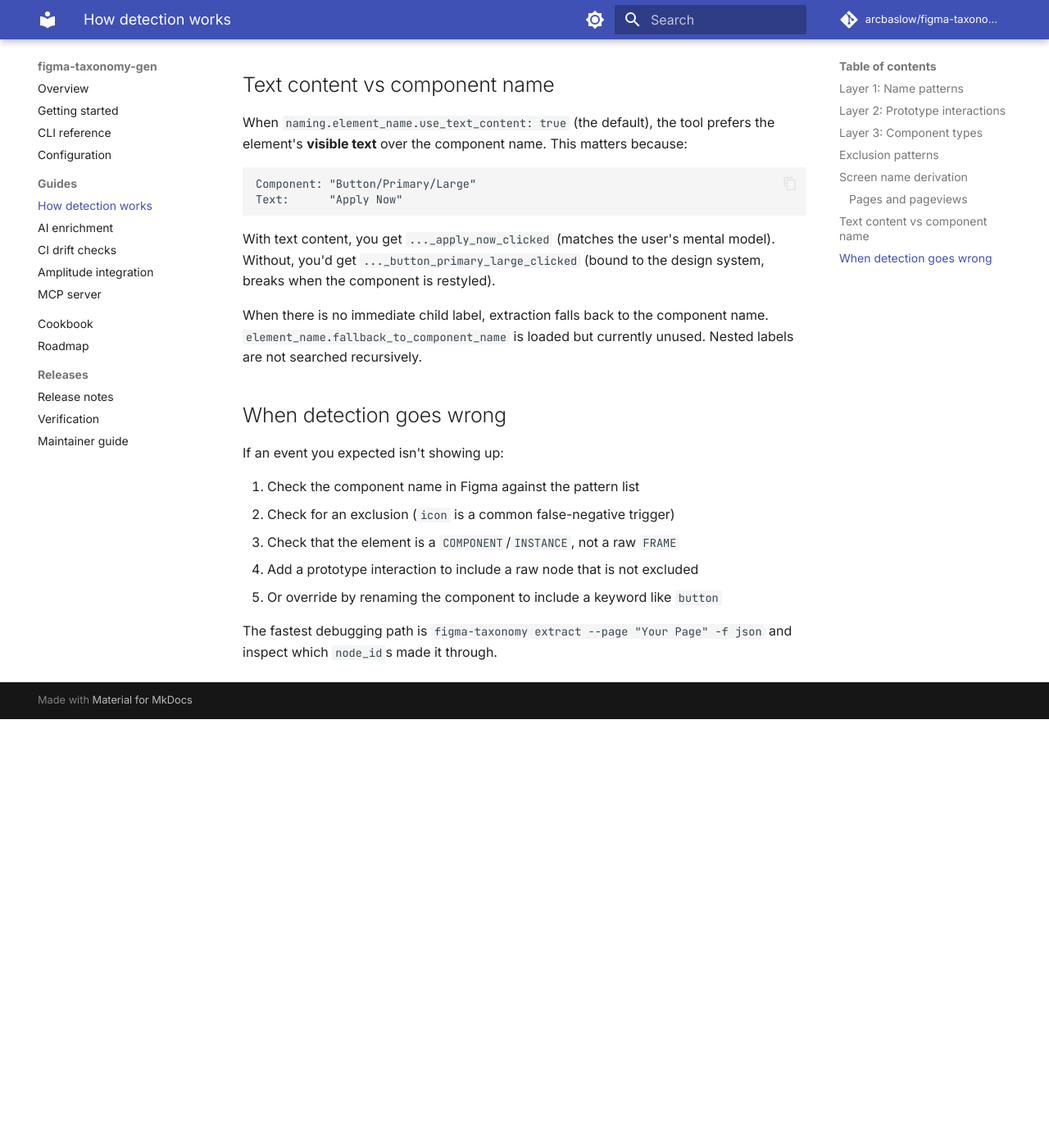
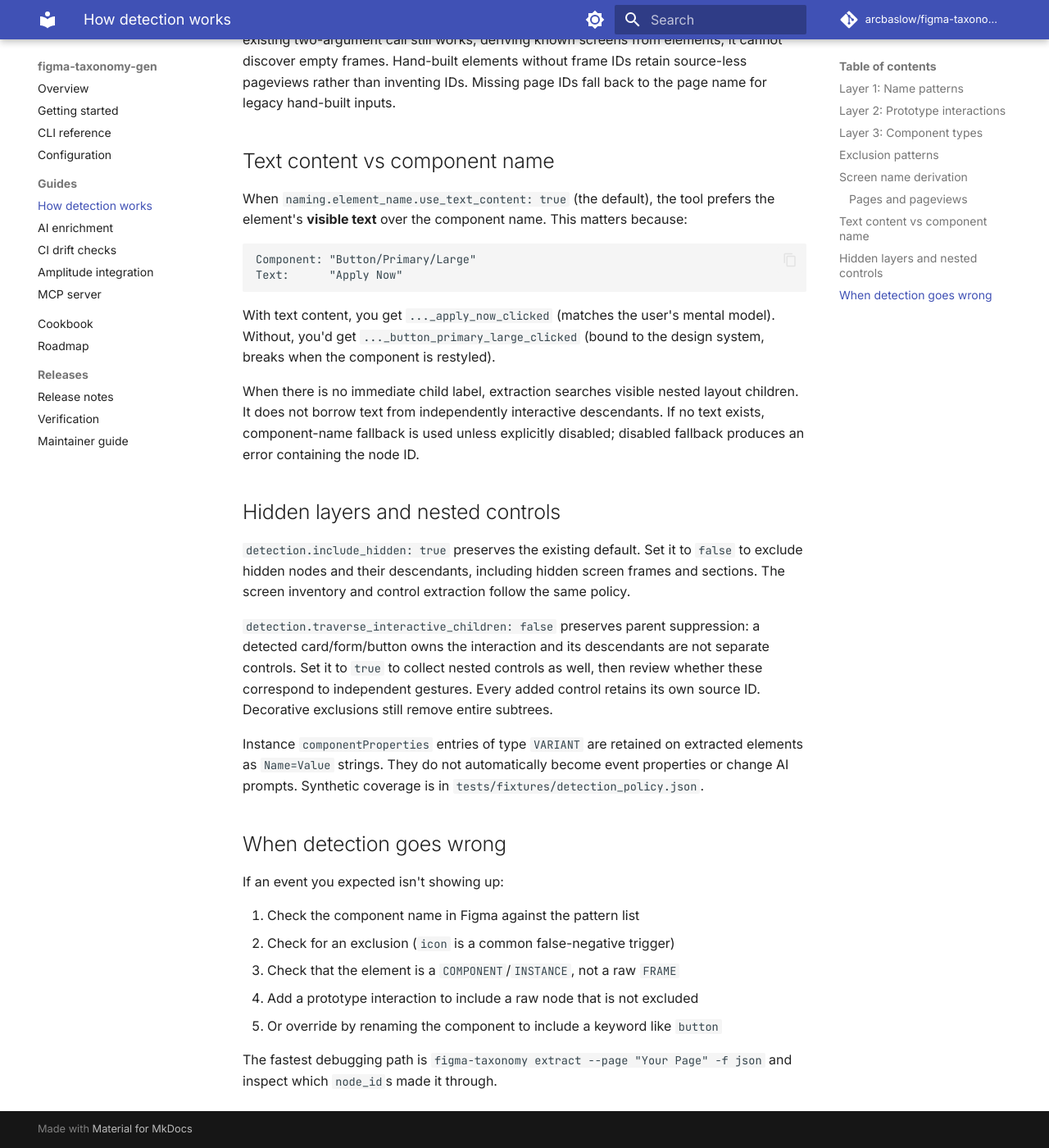
Before and after one commit to arcbaslow/figma-taxonomy-gen, an MkDocs documentation site: the page built from docs/detection.md, in a window 1280 px wide and 1400 px high, scrolled down 3011 px. Shown: the whole window at 82% size. Built offline with MkDocs 1.6.1 and Material for MkDocs 9.7.7, drawn with Linux system fonts in a browser that asks for light colours; comment, search, counter and statistics services are not loaded; before the commit the page ends 3888 px from its top, so only the background shows below that; some of the changed text lies outside the part shown.

Commit message:
Cover detection edge cases and expose traversal policies

```diff
--- a/docs/detection.md
+++ b/docs/detection.md
@@ -28,6 +28,11 @@ chip, tag, badge
 Any node with a Figma **prototype interaction** (click, hover, drag, etc.) is classified
 as interactive regardless of its name. This catches elements that look like cards or
 tiles but are actually clickable.
+
+Legacy non-empty `transitionNodeID` also counts as a prototype interaction, as
+documented in the [Figma node reference](https://developers.figma.com/docs/rest-api/file-node-types/).
+Decorative-name exclusions still take precedence by default, including icon-only
+CTAs whose names begin with `Icon`.
 
 ## Layer 3: Component types
 
@@ -135,9 +140,26 @@ With text content, you get `..._apply_now_clicked` (matches the user's mental mo
 Without, you'd get `..._button_primary_large_clicked` (bound to the design system,
 breaks when the component is restyled).
 
-When there is no immediate child label, extraction falls back to the component
-name. `element_name.fallback_to_component_name` is loaded but currently unused.
-Nested labels are not searched recursively.
+When there is no immediate child label, extraction searches visible nested layout
+children. It does not borrow text from independently interactive descendants.
+If no text exists, component-name fallback is used unless explicitly disabled;
+disabled fallback produces an error containing the node ID.
+
+## Hidden layers and nested controls
+
+`detection.include_hidden: true` preserves the existing default. Set it to `false`
+to exclude hidden nodes and their descendants, including hidden screen frames and
+sections. The screen inventory and control extraction follow the same policy.
+
+`detection.traverse_interactive_children: false` preserves parent suppression:
+a detected card/form/button owns the interaction and its descendants are not
+separate controls. Set it to `true` to collect nested controls as well, then review
+whether these correspond to independent gestures. Every added control retains
+its own source ID. Decorative exclusions still remove entire subtrees.
+
+Instance `componentProperties` entries of type `VARIANT` are retained on extracted
+elements as `Name=Value` strings. They do not automatically become event properties
+or change AI prompts. Synthetic coverage is in `tests/fixtures/detection_policy.json`.
 
 ## When detection goes wrong
 
```
Also changed, not shown: CHANGELOG.md (+2 -0 lines), README.md (+4 -0 lines), docs/ROADMAP.md (+8 -1 lines), docs/configuration.md (+4 -0 lines), 4 other files.
